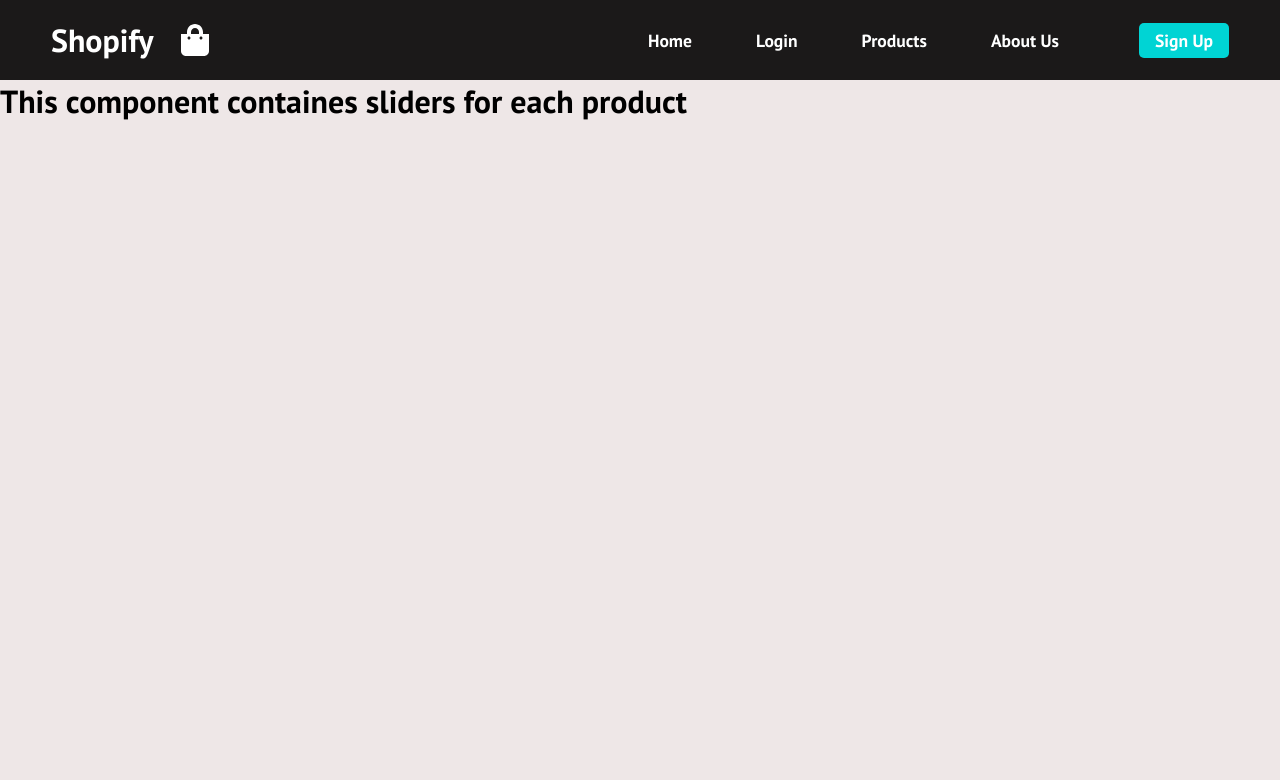
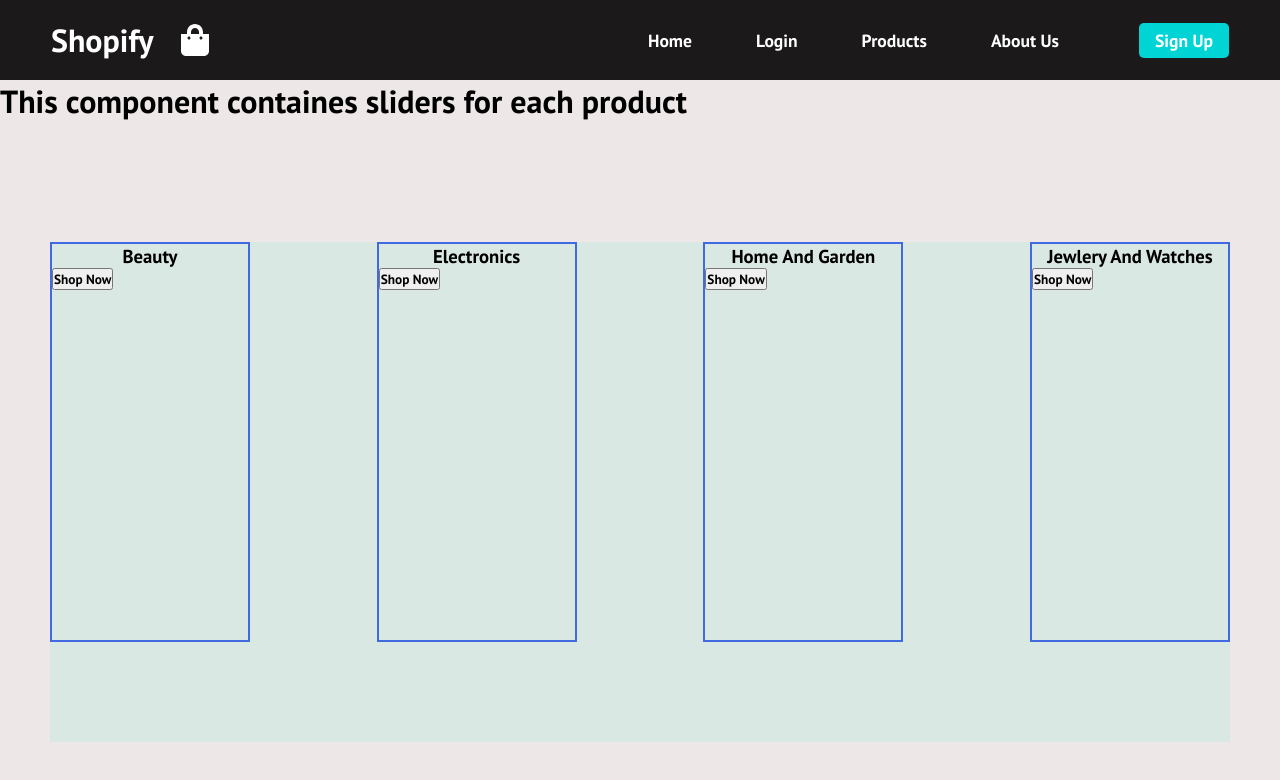
Before and after one commit to E-commerce-Rbk/E-commerce, a React (Create React App) app in the folder client/: page /products in a window 1280 px wide. Shown: the top 780 px of the page. Built offline with nearby package versions, Linux system fonts and the light colour scheme; no server answers.

Commit message:
Added routes to each product category

```diff
--- a/client/src/App.jsx
+++ b/client/src/App.jsx
@@ -9,6 +9,10 @@ import Signup from "./components/Sign-up/Signup.jsx";
 import Header from "./components/Nav-Bar/Header.jsx";
 import About from "./components/About-us/About.jsx";
 import ProductsNavigator from "./components/NavigateProducts/ProductsNavigator.jsx";
+import Beauty from "./components/ProductsByCategory/Beauty.jsx";
+import WatchesAndJewlery from "./components/ProductsByCategory/WatchesAndJewlery";
+import Electronic from "./components/ProductsByCategory/Electronic.jsx";
+import HomeAndGarden from "./components/ProductsByCategory/GardenProduct";
 const App = () => {
   const [data, setData] = useState([]);
   const [update, setUpdate] = useState(false);
@@ -27,6 +31,10 @@ const App = () => {
         <Route path="/signup" element={<Signup />} />
         <Route path="/aboutus" element={<About />} />
         <Route path="/products" element={<ProductsNavigator />} />
+        <Route path="/products/beauty" element={<Beauty />} />
+        <Route path="/products/watchesAndJewlery" element={<WatchesAndJewlery />} />
+        <Route path="/products/electronic" element={<Electronic />} />
+        <Route path="/products/homeAndGarden" element={<HomeAndGarden />} />
       </Routes>
     </BrowserRouter>
   );
--- /dev/null
+++ b/client/src/components/NavigateProducts/Beauty.jsx
@@ -0,0 +1,19 @@
+import React from "react";
+import { useNavigate } from "react-router-dom";
+const Beauty = () => {
+  let navigate = useNavigate();
+  return (
+    <div className="beauty-container ">
+      <h3 className="categ-title">Beauty </h3>
+      <button
+        onClick={() => {
+          navigate("/products/beauty");
+        }}
+      >
+        Shop Now
+      </button>
+    </div>
+  );
+};
+
+export default Beauty;
--- /dev/null
+++ b/client/src/components/NavigateProducts/Electronics.jsx
@@ -0,0 +1,19 @@
+import React from "react";
+import { useNavigate } from "react-router-dom";
+const Electronics = () => {
+  let navigate = useNavigate();
+  return (
+    <div className="electronics-container">
+      <h3 className="categ-title">Electronics</h3>
+      <button
+        onClick={() => {
+          navigate("/products/electronic");
+        }}
+      >
+        Shop Now
+      </button>
+    </div>
+  );
+};
+
+export default Electronics;
--- /dev/null
+++ b/client/src/components/NavigateProducts/HomeAndGarden.jsx
@@ -0,0 +1,12 @@
+import React from "react";
+import { useNavigate } from "react-router-dom";
+const HomeAndGarden = () => {
+  let navigate = useNavigate();
+  return (
+    <div className="homegarden-container">
+      <h3 className="categ-title">Home And Garden </h3>
+      <button onClick={()=>{navigate("/products/homeAndGarden")}}>Shop Now</button>
+    </div>
+  );
+};
+export default HomeAndGarden;
--- a/client/src/components/NavigateProducts/ProductsNavigator.css
+++ b/client/src/components/NavigateProducts/ProductsNavigator.css
@@ -0,0 +1,40 @@
+.electronics-container {
+  box-sizing: border-box;
+  border: 2px royalblue solid;
+  width: 200px;
+  height: 400px;
+}
+
+.beauty-container {
+  box-sizing: border-box;
+  border: 2px royalblue solid;
+  width: 200px;
+  height: 400px;
+}
+.jewlery-container {
+  box-sizing: border-box;
+  border: 2px royalblue solid;
+  width: 200px;
+  height: 400px;
+}
+.homegarden-container {
+  box-sizing: border-box;
+  border: 2px royalblue solid;
+  width: 200px;
+  height: 400px;
+}
+
+.category-list-container {
+  height: 500px;
+  margin-top: 120px;
+  margin-left: 50px;
+  margin-right: 50px;
+  background-color: rgb(218, 232, 227);
+  display: flex;
+  justify-content: space-between;
+  justify-items: center;
+  flex-wrap: wrap;
+}
+.categ-title {
+  text-align: center;
+}
--- a/client/src/components/NavigateProducts/ProductsNavigator.jsx
+++ b/client/src/components/NavigateProducts/ProductsNavigator.jsx
@@ -1,9 +1,20 @@
 import React from "react";
+import Beauty from "./Beauty.jsx";
+import Electronics from "./Electronics.jsx";
+import HomeAndGarden from "./HomeAndGarden.jsx";
+import JewleryAndWatches from "./jewleryAndWatches.jsx";
+import "./ProductsNavigator.css"
 
 const ProductsNavigator = () => {
   return (
     <div>
       <h1> This component containes sliders for each product</h1>
+      <div className="category-list-container">
+        <Beauty />
+        <Electronics></Electronics>
+        <HomeAndGarden></HomeAndGarden>
+        <JewleryAndWatches></JewleryAndWatches>
+      </div>
     </div>
   );
 };
--- /dev/null
+++ b/client/src/components/NavigateProducts/jewleryAndWatches.jsx
@@ -0,0 +1,18 @@
+import React from "react";
+import { useNavigate } from "react-router-dom";
+const JewleryAndWatches = () => {
+  let navigate = useNavigate();
+  return (
+    <div className="jewlery-container">
+      <h3 className="categ-title">Jewlery And Watches</h3>
+      <button
+        onClick={() => {
+          navigate("/products/watchesAndJewlery");
+        }}
+      >
+        Shop Now
+      </button>
+    </div>
+  );
+};
+export default JewleryAndWatches;
--- /dev/null
+++ b/client/src/components/ProductsByCategory/Beauty.jsx
@@ -0,0 +1,9 @@
+import React from "react";
+
+
+const Beauty = () => {
+
+  return <div>this is where Beauty products should be renderd</div>;
+};
+
+export default Beauty;
--- /dev/null
+++ b/client/src/components/ProductsByCategory/Electronic.jsx
@@ -0,0 +1,7 @@
+import React from "react";
+
+const Electronic = () => {
+  return <div>this is Where Electronic products should be rendered</div>;
+};
+
+export default Electronic;
--- /dev/null
+++ b/client/src/components/ProductsByCategory/GardenProduct.jsx
@@ -0,0 +1,7 @@
+import React from "react";
+
+const GardenProduct = () => {
+  return <div>This is where GardenProduct should be rendered </div>;
+};
+
+export default GardenProduct;
--- /dev/null
+++ b/client/src/components/ProductsByCategory/WatchesAndJewlery.jsx
@@ -0,0 +1,8 @@
+import React from "react";
+
+const WatchesAndJewlery = () => {
+  return (
+    <div>This Where the Watches and jewlery products should be rendered</div>
+  );
+}
+export default WatchesAndJewlery
```
